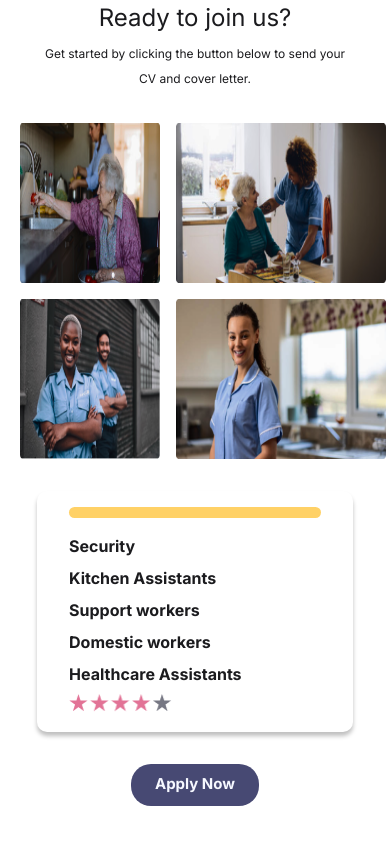
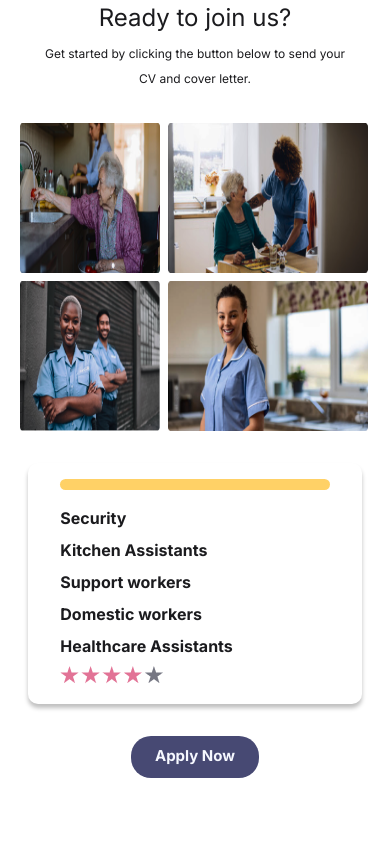
Before and after one commit to Idera-oluwa/grandmind-care, a Next.js app: page /staffing in a window 390 px wide. Shown: the part 4580-5425 px from the top of the page. Built offline with nearby package versions, Linux system fonts and the light colour scheme.

Commit message:
apply component updated

```diff
--- a/src/components/staffing/apply.js
+++ b/src/components/staffing/apply.js
@@ -30,17 +30,17 @@ const apply = () => {
               </div>
             </div>
         </div>
-        <div className='md:w-[45%] flex flex-col gap-[1rem] mt-[2rem] md:mt-0'>
-          <div className='flex flex-row gap-[1rem]'>
-          <img src='/Images/staffing/applying.png' alt=''  className='w-[40%] h-[160px]'/>
-          <img src='/Images/staffing/applying2.png' alt='' className='w-[60%] h-[160px]'/>
+        <div className='md:w-[45%] flex flex-col gap-[0.5rem] md:gap-[1rem] mt-[2rem] md:mt-0'>
+          <div className='flex flex-row gap-[0.5rem] md:gap-[1rem]'>
+          <img src='/Images/staffing/applying.png' alt=''  className='w-[40%] h-[150px]'/>
+          <img src='/Images/staffing/applying2.png' alt='' className='w-[57%] h-[150px]'/>
           </div>
-          <div className='flex flex-row gap-[1rem]'>
-          <img src='/Images/staffing/applying3.png' alt='' className='w-[40%] h-[160px]'/>
-          <img src='/Images/staffing/applying4.png' alt=''className='w-[60%] h-[160px]'/>
+          <div className='flex flex-row gap-[0.5rem] md:gap-[1rem]'>
+          <img src='/Images/staffing/applying3.png' alt='' className='w-[40%] h-[150px]'/>
+          <img src='/Images/staffing/applying4.png' alt=''className='w-[57%] h-[150px]'/>
           </div>
         </div>
-        <div className='py-[1rem] px-[2rem] bg-[#FFFFFF] w-[90%] mx-auto h-[241px] mt-[2rem] rounded-[10px] md:hidden shadow-shadow1'>
+        <div className='py-[1rem] px-[2rem] bg-[#FFFFFF] w-[95%] mx-auto h-[241px] mt-[2rem] rounded-[10px] md:hidden shadow-shadow1'>
             <div className="w-full h-[11px] rounded-[20px] bg-[#FFD166]"></div>
             <div className="flex flex-col mt-[1rem] gap-[0.5rem]">
                 <p className="text-[16px] font-bold text-[#1B1B1E]">
```
